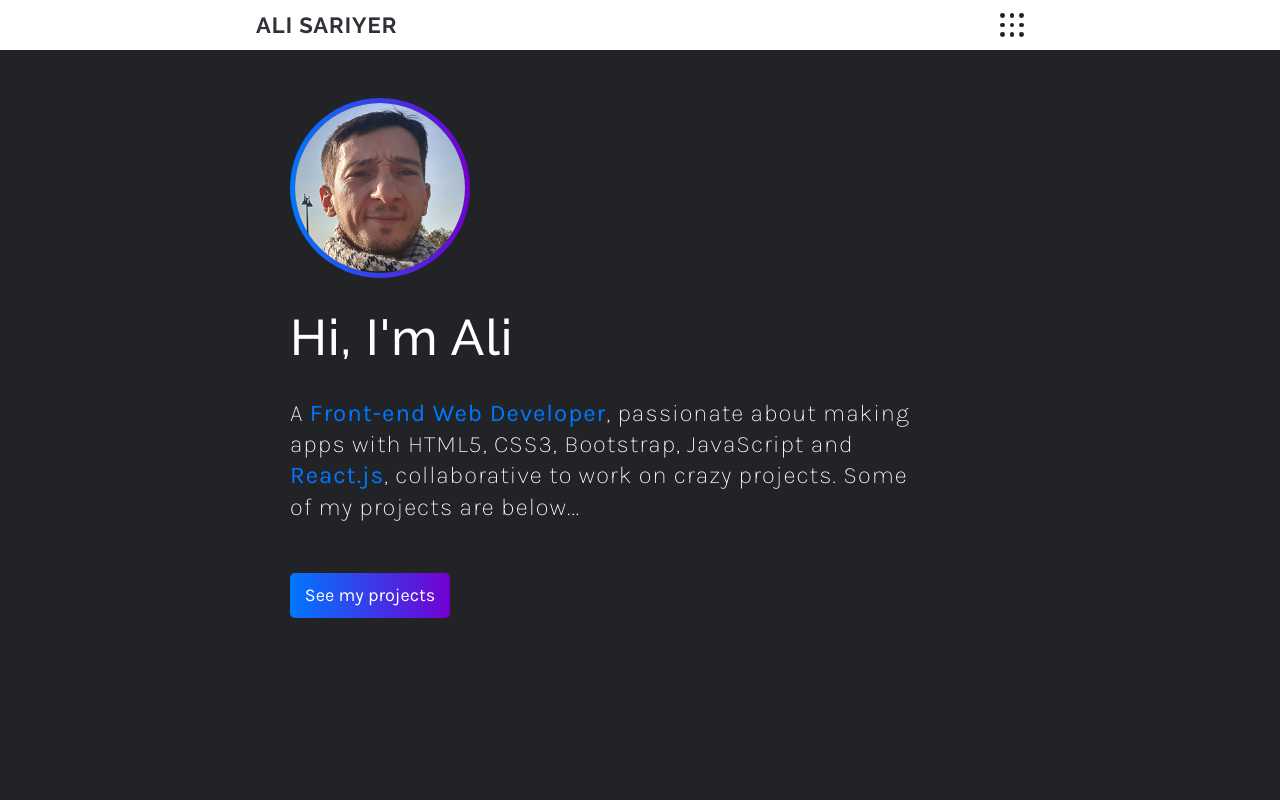
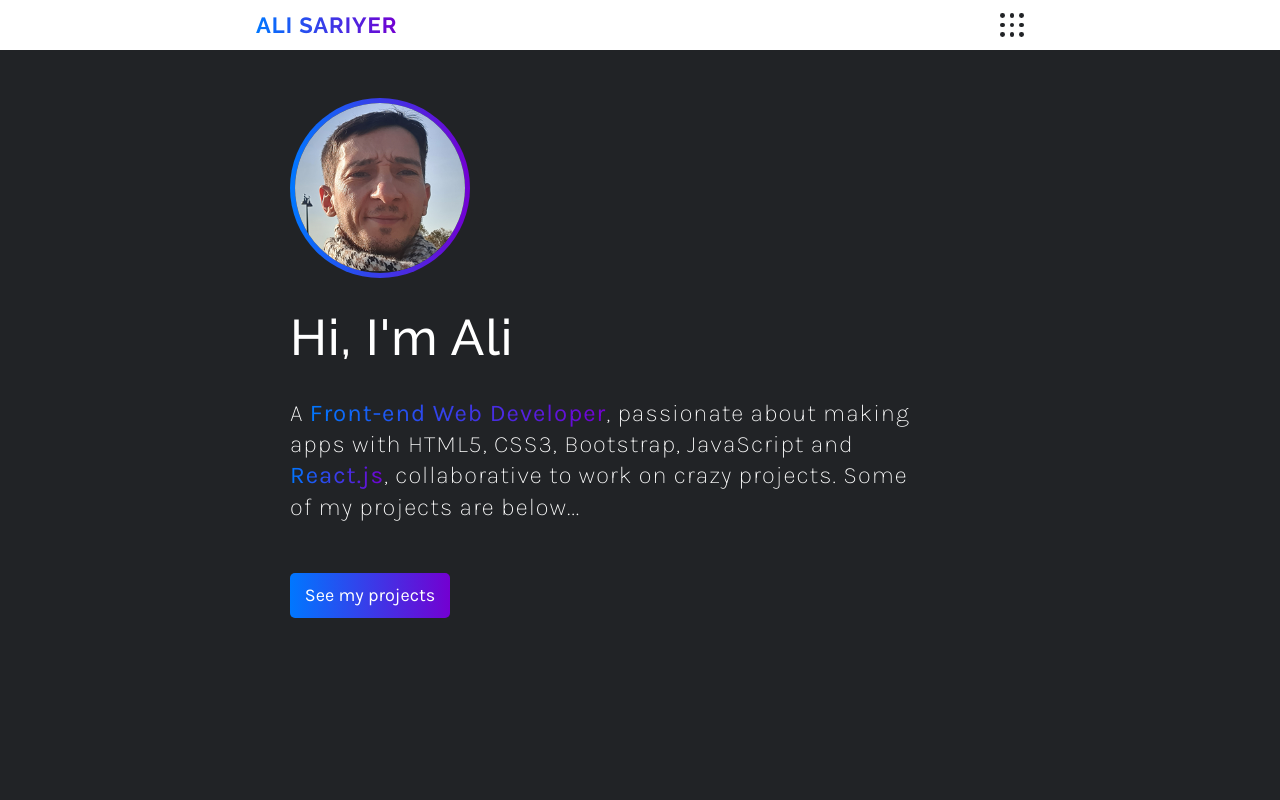
Before and after one commit to alisariyer/alisariyer, a React (Create React App) app: page / in a window 1280 px wide. Shown: the top 800 px of the page. Built offline with nearby package versions, Linux system fonts and the light colour scheme.

Commit message:
Add background-clip for texts

```diff
--- a/src/components/Header.js
+++ b/src/components/Header.js
@@ -5,7 +5,7 @@ export default function Header({handleMenu, isMenuOpen, className}) {
   return (
     <header className="main-header">
       <div className="container">
-        <h1><a href="#top" className="brand-link">ALI SARIYER</a></h1>
+        <h1><a href="#top" className="mask-linear brand-link">ALI SARIYER</a></h1>
         <Dots className={`${className ? className : ''}`} rotate={0} handleMenu={handleMenu} isMenuOpen={isMenuOpen}/>
       </div>
     </header>
--- a/src/components/Hero.js
+++ b/src/components/Hero.js
@@ -16,8 +16,8 @@ export default function Hero() {
         <h2 className="hero-title">Hi, I'm Ali</h2>
         <div className="hero-content">
           <p className="fw-extra-light">
-            A <span className="clr-blue fw-regular">Front-end Web Developer</span>,
-            passionate about making apps with HTML5, CSS3, Bootstrap, JavaScript and <span className="clr-blue fw-regular">React.js</span>,
+            A <span className="mask-linear fw-regular">Front-end Web Developer</span>,
+            passionate about making apps with HTML5, CSS3, Bootstrap, JavaScript and <span className="mask-linear fw-regular">React.js</span>,
             collaborative to work on crazy projects. Some of my projects are below...
           </p>
         </div>
--- a/src/css/initial.css
+++ b/src/css/initial.css
@@ -128,6 +128,13 @@ select {
     color: hsl( var(--clr-gray)) !important;
 }
 
+.mask-linear {
+    background: -webkit-linear-gradient(360deg, var(--clr-linear));
+    background-clip: text;
+    -webkit-background-clip: text;
+    -webkit-text-fill-color: transparent;
+}
+
 .bg-white {
     background-color: hsl( var(--clr-white)) !important;
 }
--- a/src/css/main.css
+++ b/src/css/main.css
@@ -59,7 +59,6 @@
   font-family: "Raleway", sans-serif;
   font-size: calc(var(--rem) * 2.2);
   font-weight: 700;
-  color: hsl(var(--clr-l-gray));
 }
 
 .main-header .brand-link:hover {
```
